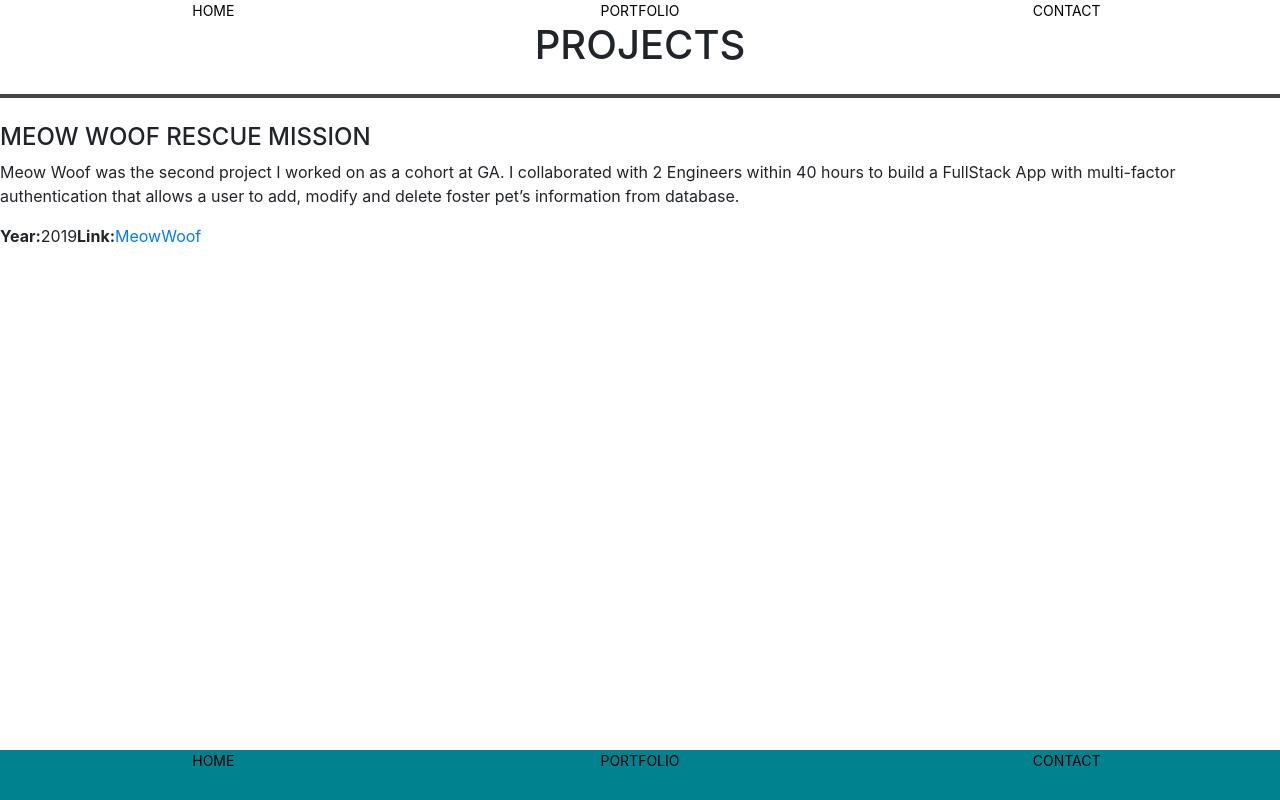
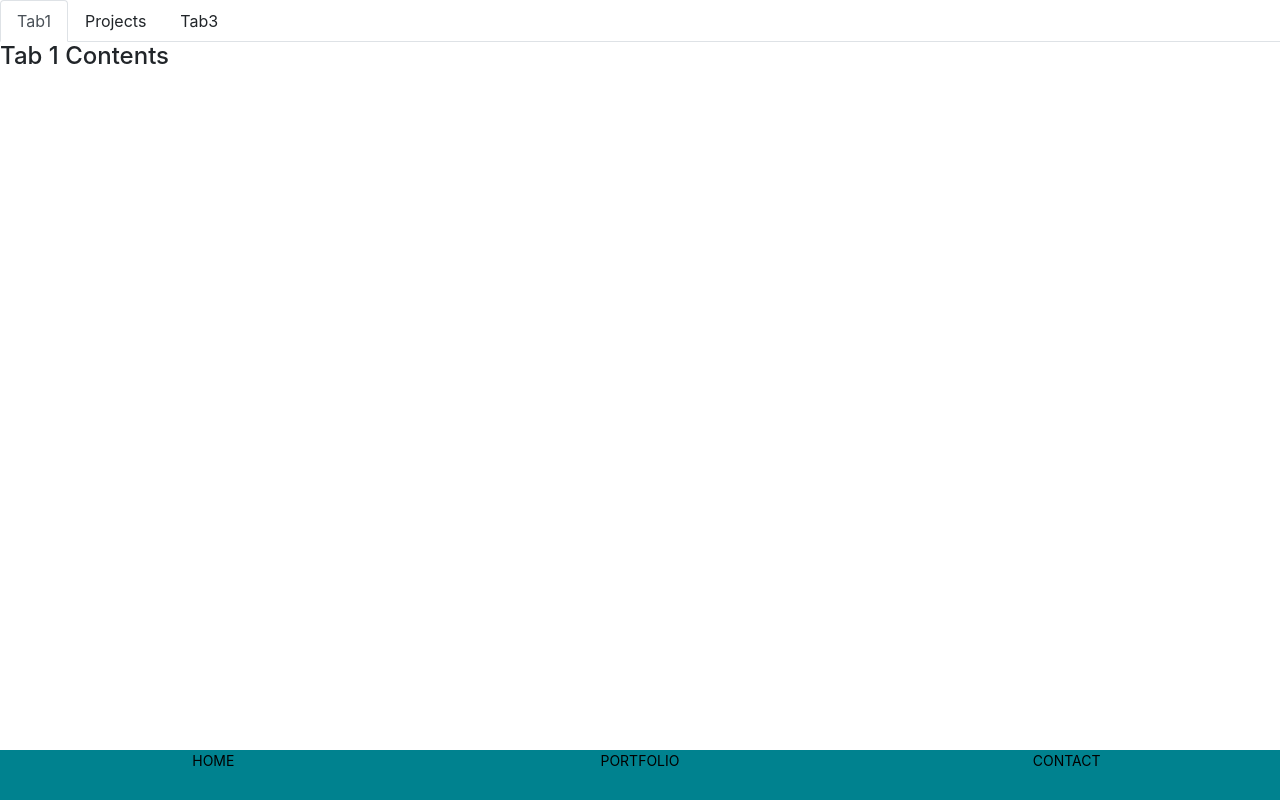
Before and after one commit to adesegunadedeji/portfolio-adesegun, a React (Create React App) app: page /projects in a window 1280 px wide. Built offline with nearby package versions, Linux system fonts and the light colour scheme; a web font is replaced by a local one.

Commit message:
Added cards to Portfolio

```diff
--- a/src/components/Projects/Projects.jsx
+++ b/src/components/Projects/Projects.jsx
@@ -1,24 +1,104 @@
-import React from 'react'
-import NavbarComponent from '../NavBar/Navbar'
-function Projects (){
-    return (
+import React, { useState } from 'react';
+import { TabContent, TabPane, Nav, NavItem, NavLink, Card, CardBody, CardImg, Button, CardTitle, CardText, Row, Col } from 'reactstrap';
+import classnames from 'classnames';
 
-        <div className = "portfolio">
-             <NavbarComponent/>
-            <div className="portfolio-content">
-            <h1 className="portfolio-header">PROJECTS</h1>
-                <div className="header-bar animated"></div>
-            <div>
-                <h4>MEOW WOOF RESCUE MISSION</h4>
-                <p> Meow Woof was the second project I worked on as a cohort at GA. I collaborated with 2 Engineers within 40 hours  to build a FullStack App with multi-factor authentication that allows a user to add, modify and delete foster pet’s information from database. </p>
-                <p>
-                    <b>Year:</b>2019
-                    <b>Link:</b><a href="https://peaceful-hamlet-56854.herokuapp.com/">MeowWoof</a>
-                </p>
-            </div>
-            </div>
+const Projects = (props) => {
+  const [activeTab, setActiveTab] = useState('1');
 
-        </div>
-    )
+  const toggle = tab => {
+    if(activeTab !== tab) setActiveTab(tab);
+  }
+
+  return (
+    <div>
+      <Nav tabs>
+        <NavItem>
+          <NavLink
+            className={classnames({ active: activeTab === '1' })}
+            onClick={() => { toggle('1'); }}
+          >
+            Tab1
+          </NavLink>
+        </NavItem>
+        <NavItem>
+          <NavLink
+            className={classnames({ active: activeTab === '2' })}
+            onClick={() => { toggle('2'); }}
+          >
+            Projects
+          </NavLink>
+        </NavItem>
+        <NavItem>
+          <NavLink
+            className={classnames({ active: activeTab === '3' })}
+            onClick={() => { toggle('3'); }}
+          >
+            Tab3
+          </NavLink>
+        </NavItem>
+      </Nav>
+      <TabContent activeTab={activeTab}>
+        <TabPane tabId="1">
+          <Row>
+            <Col sm="12">
+              <h4>Tab 1 Contents</h4>
+            </Col>
+          </Row>
+        </TabPane>
+        <TabPane tabId="2">
+          <Row>
+          <Col sm ="4">
+                <Card>
+                <CardBody>
+                    <CardImg top width = "100"  src="https://images.unsplash.com/photo-1546519638-68e109498ffc?ixlib=rb-1.2.1&ixid=eyJhcHBfaWQiOjEyMDd9&auto=format&fit=crop&w=1367&q=80" alt="Card image cap" />
+                    <CardTitle>Card title</CardTitle>
+                    <CardText>This card has supporting text below as a natural lead-in to additional content.</CardText>
+                    <Button>Button</Button>
+                    </CardBody>
+                    </Card>
+                    </Col>
+                    <Col sm ="4">
+                    <Card>
+                <CardBody>
+                    <CardImg top width = "100"  src="https://images.unsplash.com/photo-1546519638-68e109498ffc?ixlib=rb-1.2.1&ixid=eyJhcHBfaWQiOjEyMDd9&auto=format&fit=crop&w=1367&q=80" alt="Card image cap" />
+                    <CardTitle>Card title</CardTitle>
+                    <CardText>This card has supporting text below as a natural lead-in to additional content.</CardText>
+                    <Button>Button</Button>
+                    </CardBody>
+                    </Card>
+                    </Col>
+                    <Col sm ="4">
+                    <Card>
+                <CardBody>
+                    <CardImg top width = "100"  src="https://images.unsplash.com/photo-1546519638-68e109498ffc?ixlib=rb-1.2.1&ixid=eyJhcHBfaWQiOjEyMDd9&auto=format&fit=crop&w=1367&q=80" alt="Card image cap" />
+                    <CardTitle>Card title</CardTitle>
+                    <CardText>This card has supporting text below as a natural lead-in to additional content.</CardText>
+                    <Button>Button</Button>
+                    </CardBody>
+                    </Card>
+                    </Col>
+                    <Col sm ="4">
+                    <Card>
+                <CardBody>
+                    <CardImg top width = "100"  src="http://www.michael-weinstein.com/wp-content/uploads/2015/04/nba_africa-logo1.png" alt="Card image cap" />
+                    <CardTitle>Card title</CardTitle>
+                    <CardText>This card has supporting text below as a natural lead-in to additional content.</CardText>
+                    <a href="https://afroleagueapp.herokuapp.com/">Check me out</a>
+                    </CardBody>
+                    </Card>
+                    </Col>
+          </Row>
+        </TabPane>
+        <TabPane tabId="3">
+        <Row>
+            <Col sm="12">
+              <h4>Fantasy Football</h4>
+            </Col>
+          </Row>
+        </TabPane>
+      </TabContent>
+    </div>
+  );
 }
-export default Projects
+
+export default Projects;
```
